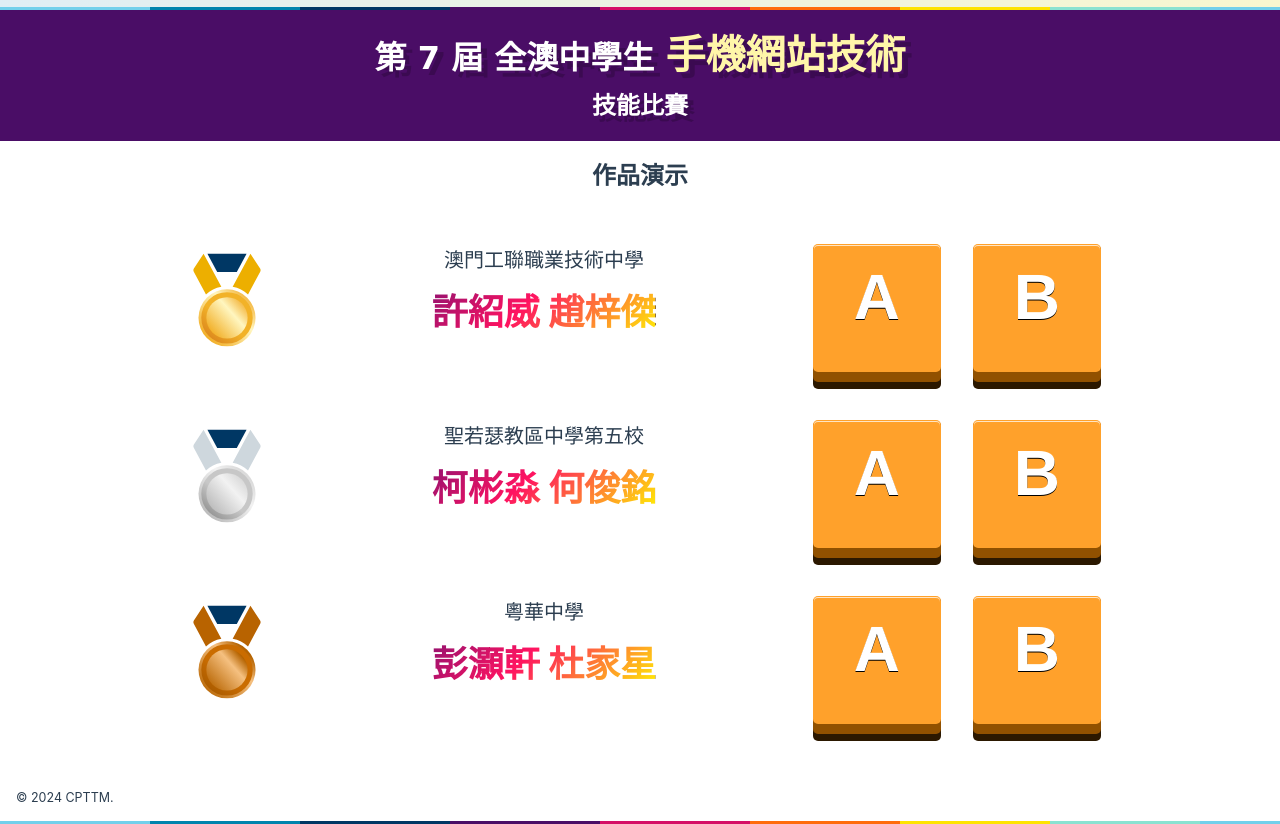
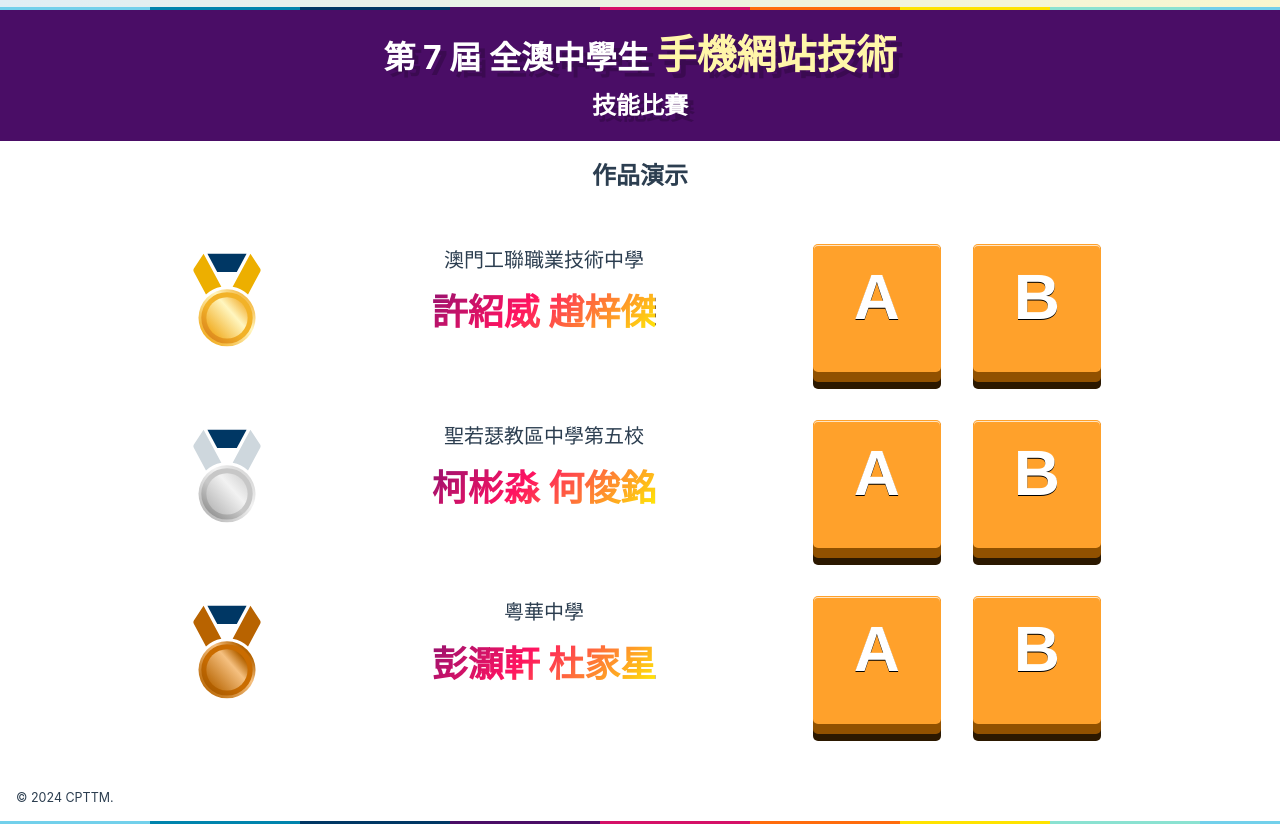
Before and after one commit to DanielCheang007/7th-mobile-web, a plain HTML site: page index.html in a window 1280 px wide. Shown: the part 113-937 px from the top of the page. Drawn offline with Linux system fonts and the light colour scheme.

Commit message:
fix font and height issue

```diff
--- a/style.css
+++ b/style.css
@@ -77,6 +77,8 @@ body {
 
   display: flex;
   flex-direction: column;
+
+  height: 100vh;
 }
 
 h1 {
@@ -90,8 +92,6 @@ h1 {
   background: url("./images/belts.svg") repeat-x top left;
   background-color: #4a0d66;
   color: #fff;
-
-  font-family: "Sacramento", cursive;
 }
 
 h1 small {
```
